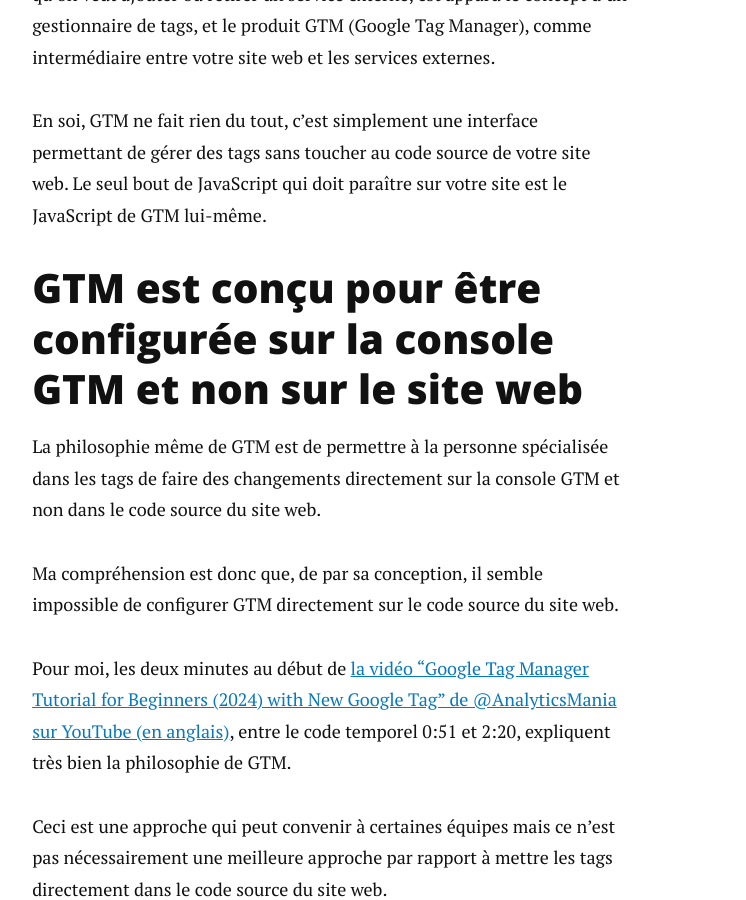
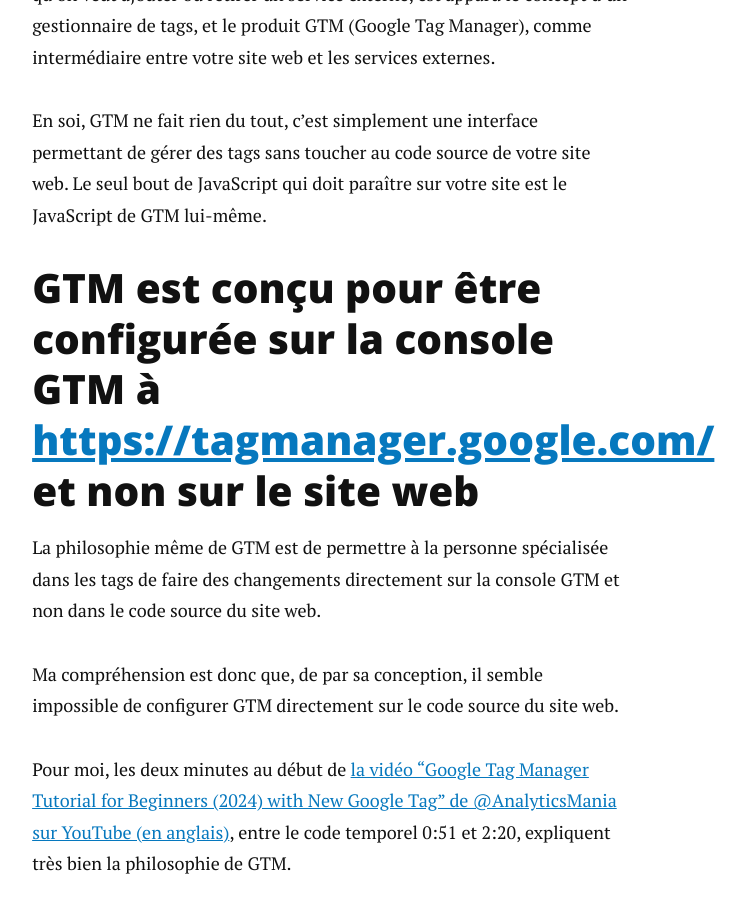
Before and after one commit to alberto56/dcycleblog, a Jekyll site: the page built from docs/_posts/2024-06-19-gtm-sous-domaines.md, in a window 1280 px wide and 900 px high, scrolled down 829 px. Shown: the whole window, without its empty margins (310-1056 px from the left). Built offline with Jekyll 4.4.1, drawn with Linux system fonts in a browser that asks for light colours; comment, search, counter and statistics services are not loaded; some of the changed lines change nothing that is shown.

Commit message:
2024-06-21-14:58:58

```diff
--- a/docs/_posts/2024-06-19-gtm-sous-domaines.md
+++ b/docs/_posts/2024-06-19-gtm-sous-domaines.md
@@ -21,7 +21,7 @@
 
 En soi, GTM ne fait rien du tout, c'est simplement une interface permettant de gérer des tags sans toucher au code source de votre site web. Le seul bout de JavaScript qui doit paraître sur votre site est le JavaScript de GTM lui-même.
 
-GTM est conçu pour être configurée sur la console GTM et non sur le site web
+GTM est conçu pour être configurée sur la console GTM à <https://tagmanager.google.com/> et non sur le site web
 -----
 
 La philosophie même de GTM est de permettre à la personne spécialisée dans les tags de faire des changements directement sur la console GTM et non dans le code source du site web.
```
